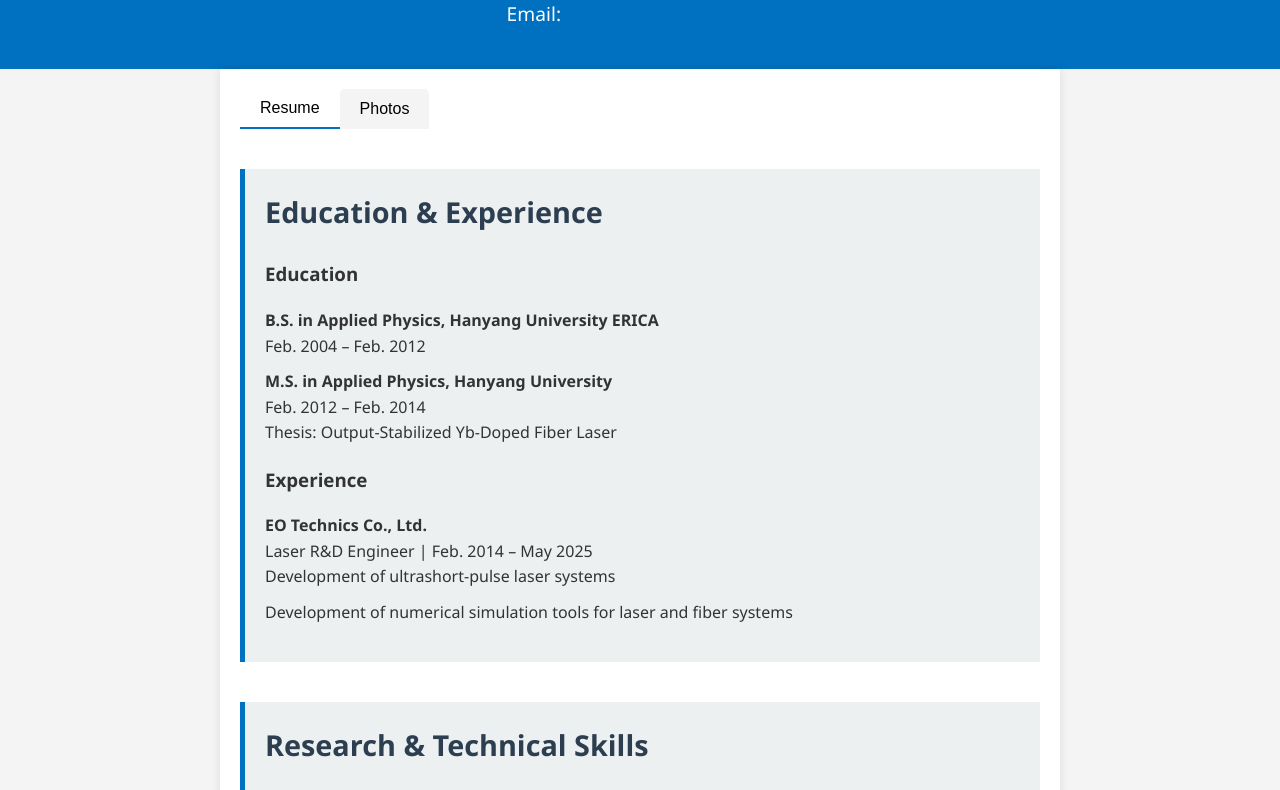
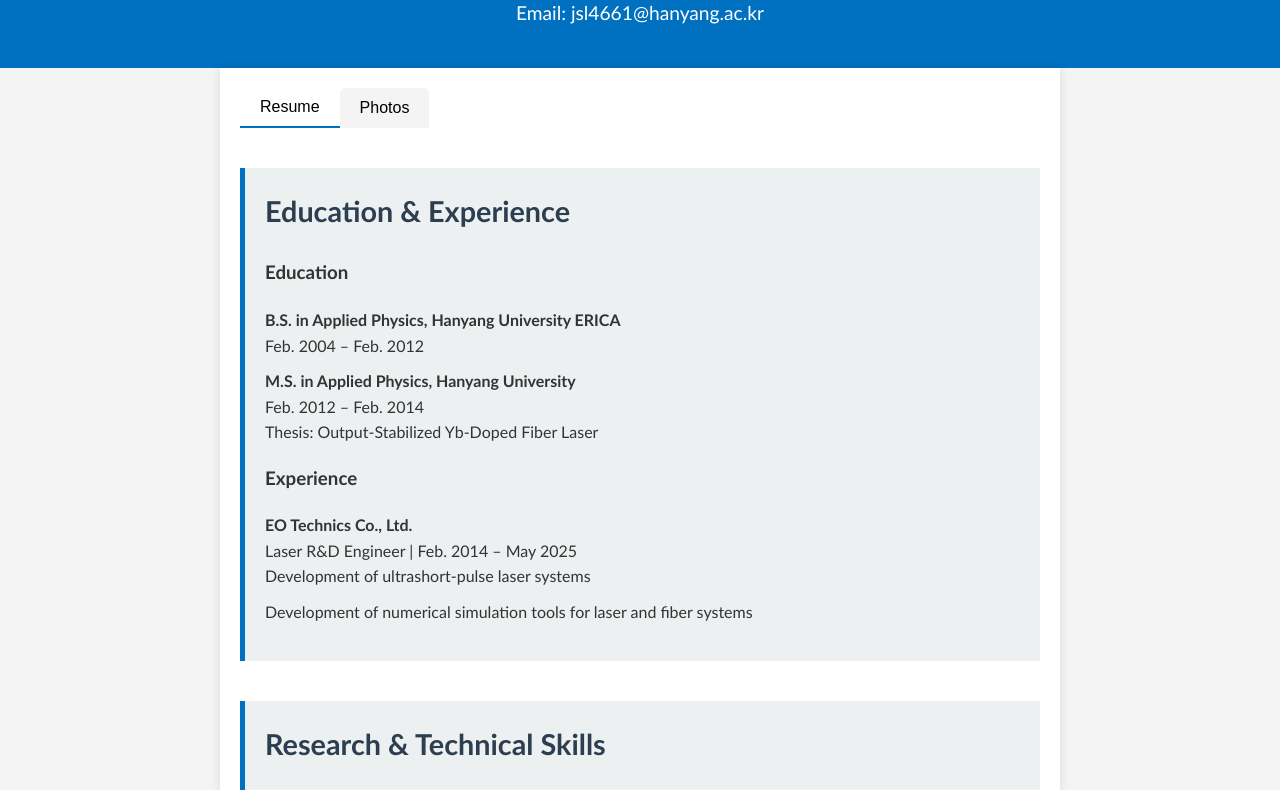
Before and after one commit to JS240784/Home, a plain HTML site: page index.html in a window 1280 px wide. Shown: the part 233-1023 px from the top of the page. Drawn offline with Linux system fonts and the light colour scheme.

Commit message:
Change email color to white and font to Calibri

```diff
--- a/index.html
+++ b/index.html
@@ -6,7 +6,7 @@
     <title>Jeongseop Lee - Resume</title>
     <style>
         body {
-            font-family: 'Segoe UI', Tahoma, Geneva, Verdana, sans-serif;
+            font-family: Calibri, 'Segoe UI', Tahoma, Geneva, Verdana, sans-serif;
             margin: 0;
             padding: 0;
             background-color: #f4f4f4;
@@ -61,6 +61,9 @@
         a {
             color: #0070C0;
             text-decoration: none;
+        }
+        header a {
+            color: white;
         }
         a:hover {
             text-decoration: underline;
```
